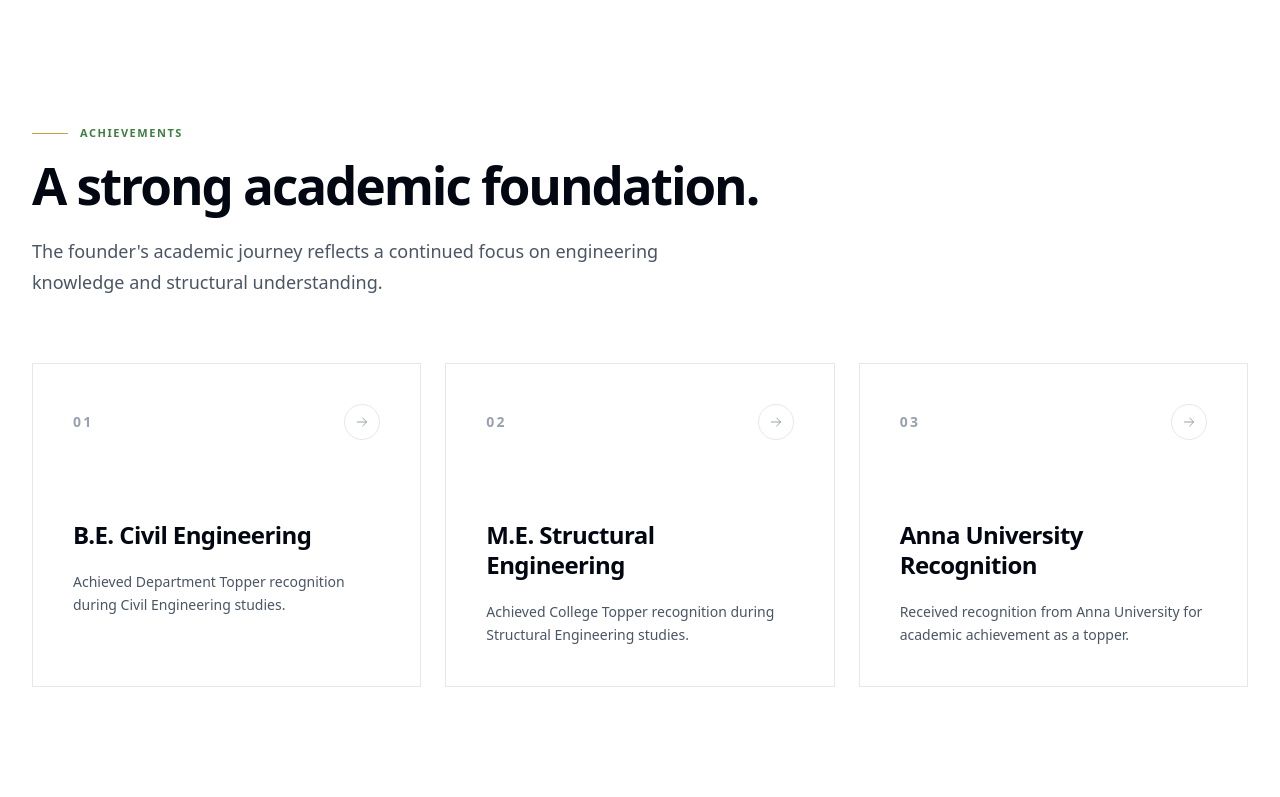
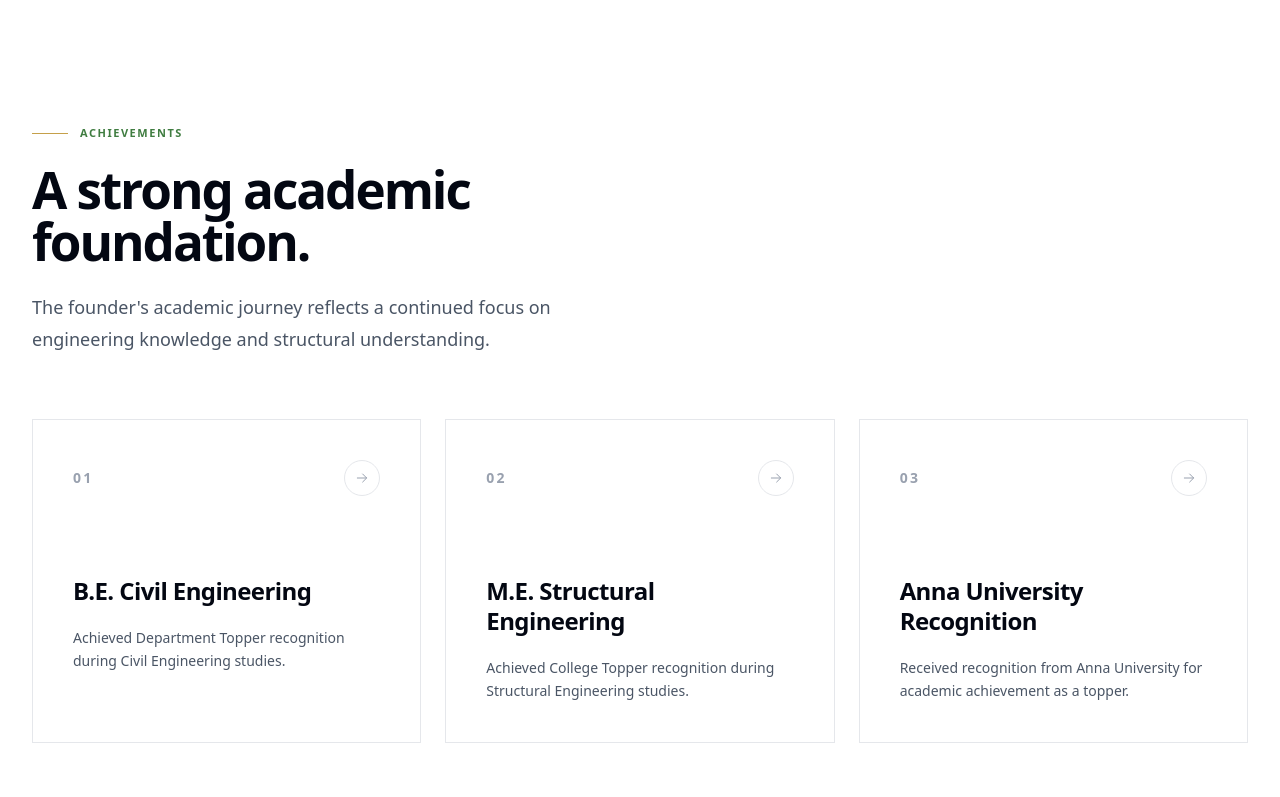
Before and after one commit to Sumolegen/Construction-Website, a Next.js app: page /awards in a window 1280 px wide. Shown: the part 803-1600 px from the top of the page. Built offline with nearby package versions, Linux system fonts and the light colour scheme.

Commit message:
sectionheading-updated

```diff
--- a/src/Components/ui/SectionHeading.tsx
+++ b/src/Components/ui/SectionHeading.tsx
@@ -17,30 +17,32 @@ export default function SectionHeading({
 
   return (
     <div
-      className={`${centered ? "mx-auto text-center" : ""} max-w-3xl ${className}`}
+      className={`w-full max-w-2xl ${
+        centered ? "mx-auto text-center" : "text-left"
+      } ${className}`}
     >
       {eyebrow && (
         <div
-          className={`mb-5 flex items-center gap-3 ${
-            centered ? "justify-center" : ""
+          className={`mb-6 flex items-center gap-3 ${
+            centered ? "justify-center" : "justify-start"
           }`}
         >
-          <span className="h-px w-9 bg-brand-primary" />
+          <span className="h-px w-9 shrink-0 bg-brand-primary" />
 
-          <p className="text-label text-brand-secondary">{eyebrow}</p>
+          <p className="text-label whitespace-nowrap text-brand-secondary">
+            {eyebrow}
+          </p>
 
           {centered && (
-            <span className="h-px w-9 bg-brand-secondary" />
+            <span className="h-px w-9 shrink-0 bg-brand-secondary" />
           )}
         </div>
       )}
 
-      <h2 className="text-h2 text-gray-950">
-        {title}
-      </h2>
+      <h2 className="max-w-2xl text-h2 text-gray-950">{title}</h2>
 
       {description && (
-        <p className="text-body-lg mt-6 max-w-2xl text-gray-600">
+        <p className="mt-6 max-w-xl text-base leading-7 text-gray-600 sm:text-lg sm:leading-8">
           {description}
         </p>
       )}
```
